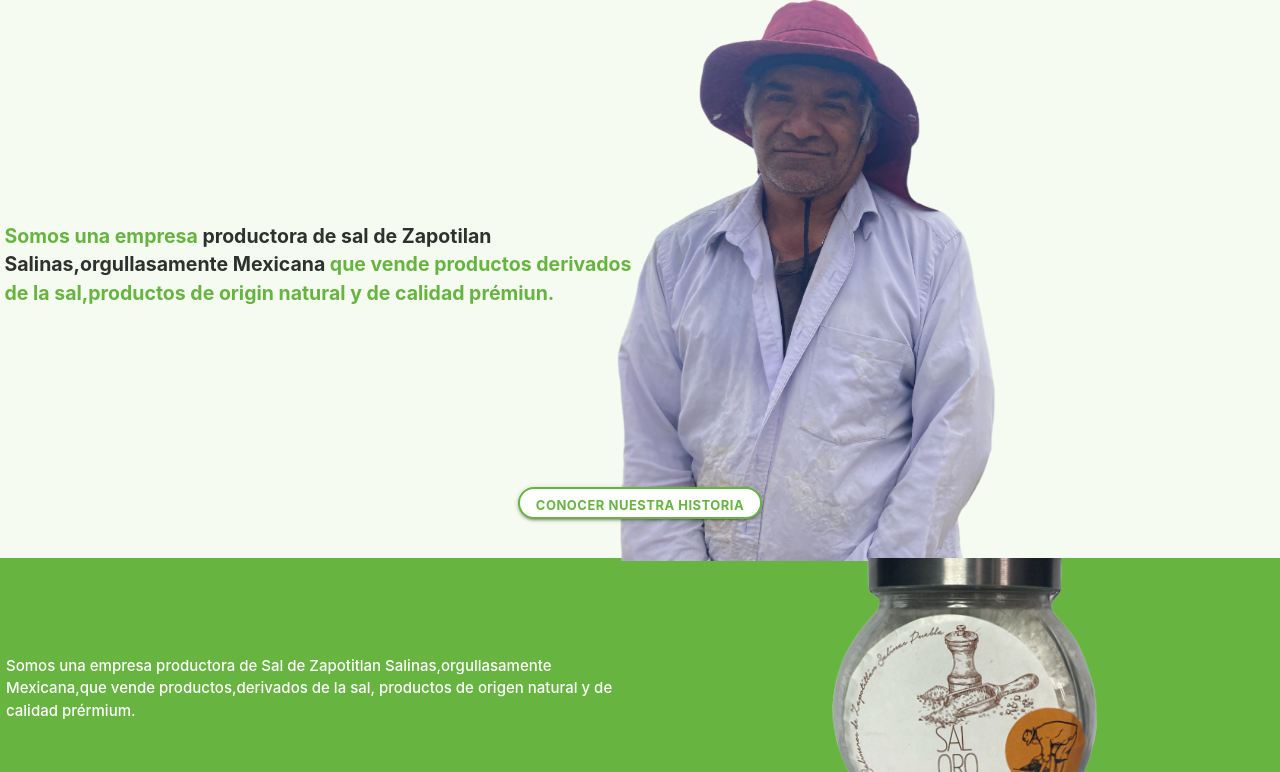
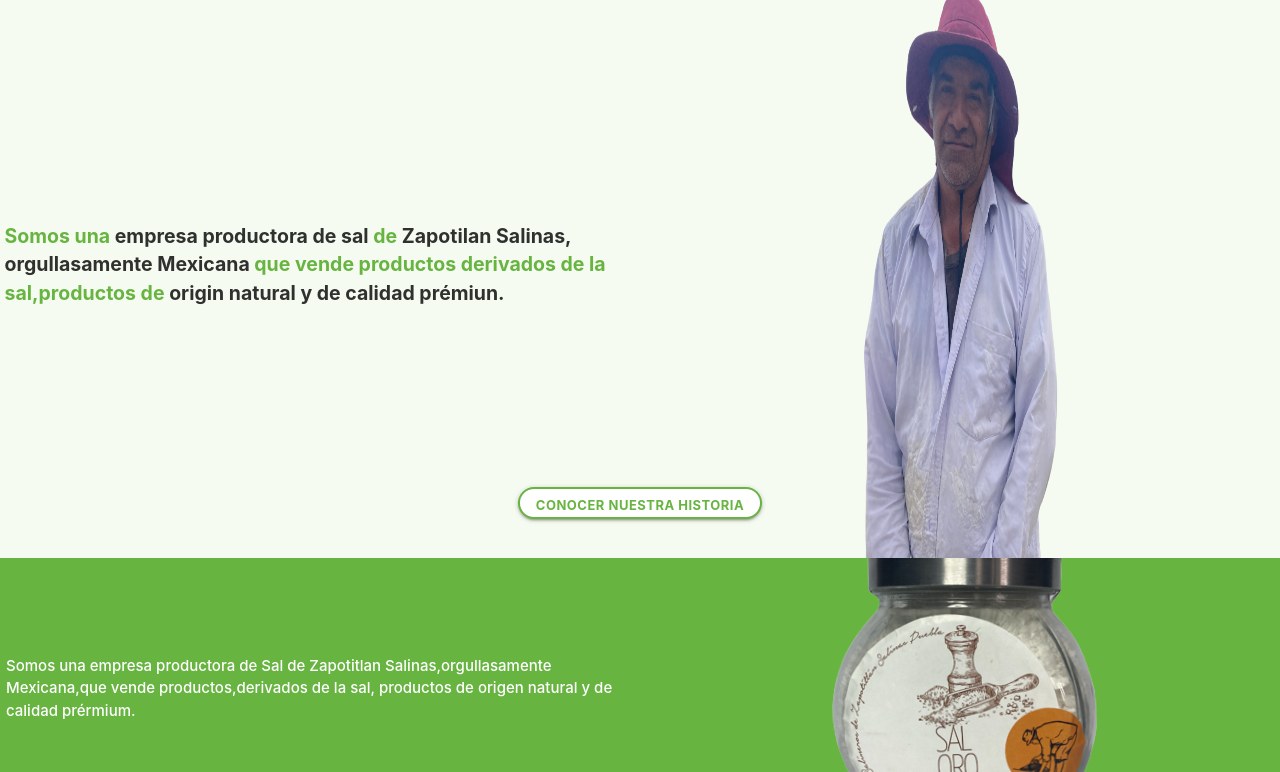
Before and after one commit to CrArzola/zapotitlan, a plain HTML site: page index.html in a window 1280 px wide. Shown: the part 82-854 px from the top of the page. Drawn offline with Linux system fonts and the light colour scheme.

Commit message:
improvements

```diff
--- a/assets/css/style.css
+++ b/assets/css/style.css
@@ -20,7 +20,10 @@
     color: var(--white-custom);
 
 }
-
+.color-black
+{
+    color: var(--black);
+}
 .remark-text
 {
     color: var(--black);
@@ -45,7 +48,7 @@ header
     grid-template-areas: "header-title  header-title header-img header-img"
                          "header-title  header-title header-img header-img"
                          "header-description header-description header-img header-img"
-                         " header-button  header-button  header-button  header-button"
+                         " header-button  header-button  header-img   header-img"
 
 
                     ;
@@ -62,15 +65,16 @@ header
     /* background-color: papayawhip; */
     grid-area: header-img;
     /* background-color: rebeccapurple; */
+    display: flex;
+    justify-content: center;
+    align-items: flex-end;
+
 }
 .header__img img
 {
-    position: relative;
-    top: calc(13%);
-    right:30px;
 
-    width: 390px;
-    height: 100%;
+    width: 200px;
+    height: 90%;
 }
 .header__description
 {
@@ -101,7 +105,7 @@ header
 {
     color: var(--green-sunny);
     font-weight: bold;
-
+    left: calc(50%);
     border:2px solid;
     border-color: var(--green-sunny);
 }
--- a/index.html
+++ b/index.html
@@ -44,18 +44,19 @@
         </div>
         <div class="header__title">
             <p>
-                Frase
+
             </p>
         </div>
 
         <div class="header__description">
             <p>
-                Somos una empresa  <span class="remark-text">productora de sal de  Zapotilan Salinas,orgullasamente Mexicana  </span>que
+                Somos una <span class="remark-text"> empresa productora de sal</span> de   <span class="remark-text">Zapotilan Salinas,</span> <span class="remark-text">orgullasamente </span><span class="remark-text">Mexicana  </span>que
                  vende productos
-                 derivados de la sal,productos de origin natural y de calidad prémiun.
+                 derivados de la sal,productos de  <span class="remark-text">origin natural y de calidad prémiun.</span>
 
             </p>
         </div>
+
             <div class="header__button">
                 <button class="waves-effect waves-light btn-small btn__custom white">
                 Conocer nuestra historia
@@ -155,8 +156,8 @@
 
 
 
-    <script src="../assets/js/materialize/materialize.js"></script>
-    <script src="../assets/js/materialize/materialize.min.js"></script>
+    <!-- <script src="../assets/js/materialize/materialize.js"></script>
+    <script src="../assets/js/materialize/materialize.min.js"></script> -->
 
 
 
```
